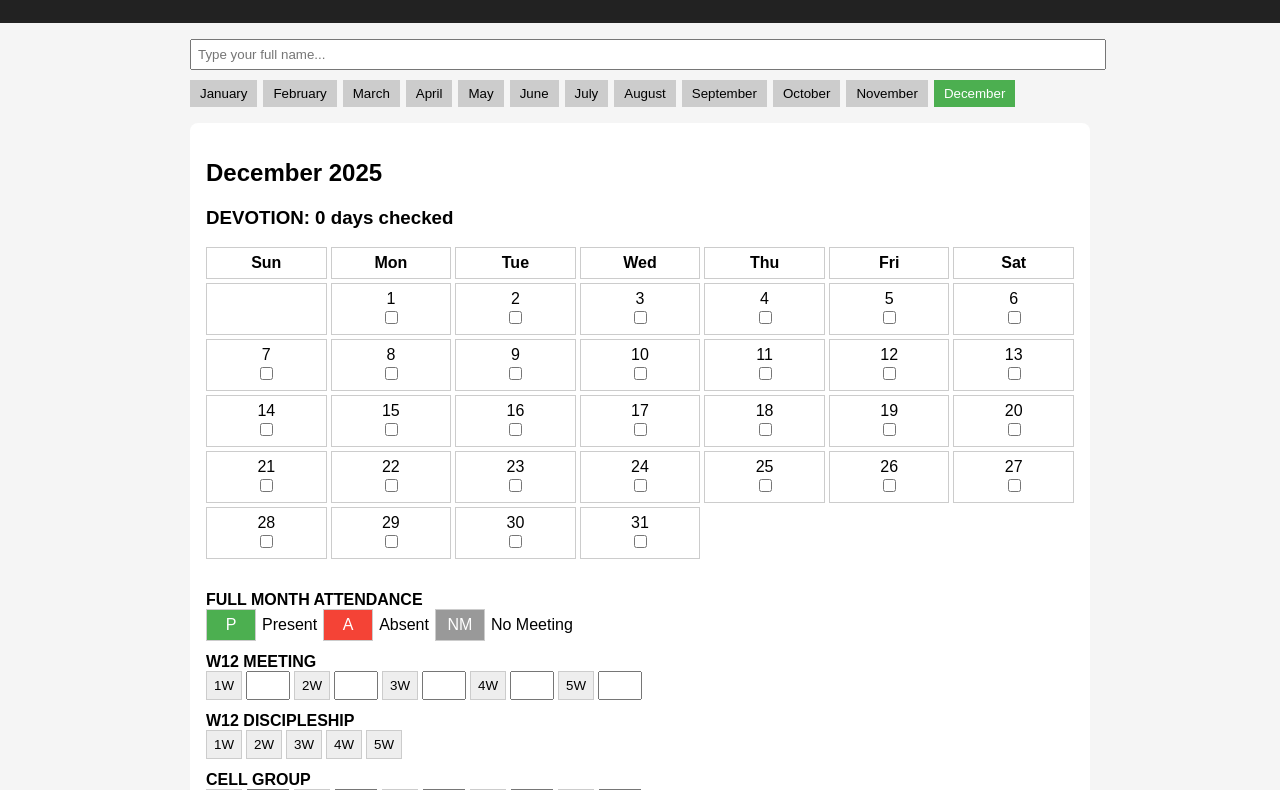
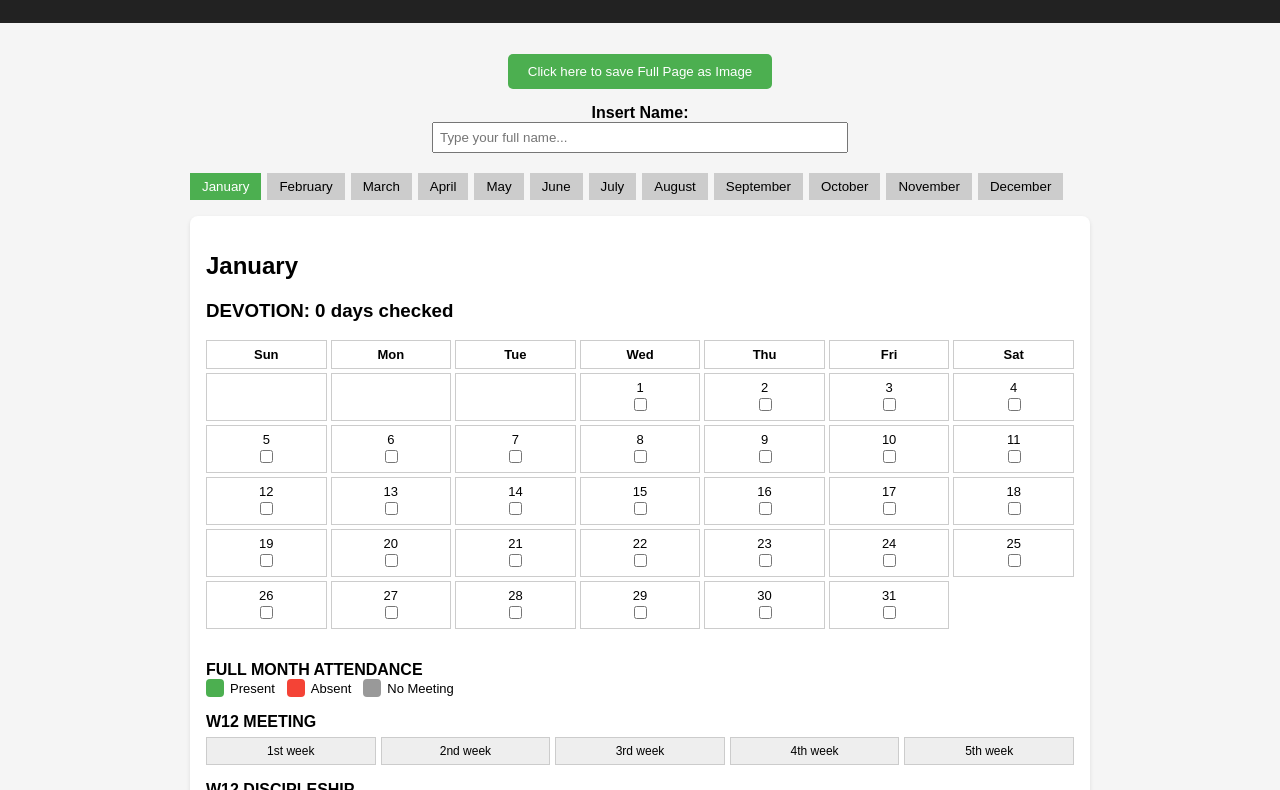
Before and after one commit to Oryhbrx/HANDout, a plain HTML site: page index.html in a window 1280 px wide. Shown: the part 89-879 px from the top of the page. Drawn offline with nearby package versions, Linux system fonts and the light colour scheme.

Commit message:
Refactor HTML structure and styles
Refactor styles and update header title for clarity.

```diff
--- a/index.html
+++ b/index.html
@@ -6,86 +6,160 @@
   <title>CYM Leader Tracker</title>
 
   <style>
-body { font-family: Arial, sans-serif; margin:0; background:#f5f5f5; }
-header { background:#222; color:#fff; padding:1em; text-align:center; }
-.container { max-width:900px; margin:auto; padding:1em; }
+    body {
+      font-family: Arial, sans-serif;
+      background: #f5f5f5;
+      margin: 0;
+    }
 
-.month-selector { display:flex; flex-wrap:wrap; gap:6px; margin-bottom:1em; }
-.month-selector button { padding:6px 10px; border:none; background:#ccc; cursor:pointer; }
-.month-selector button.active { background:#4CAF50; color:white; }
+    header {
+      background: #222;
+      color: #fff;
+      padding: 1em;
+      text-align: center;
+    }
 
-.form-section { background:#fff; padding:1em; border-radius:8px; }
+    .container {
+      max-width: 900px;
+      margin: auto;
+      padding: 1em;
+    }
+
+    .month-selector {
+      display: flex;
+      flex-wrap: wrap;
+      gap: 6px;
+      margin-bottom: 1em;
+    }
+
+    .month-selector button {
+      padding: 6px 12px;
+      border: none;
+      background: #ccc;
+      cursor: pointer;
+    }
+
+    .month-selector button.active {
+      background: #4CAF50;
+      color: white;
+    }
+
+    .form-section {
+      background: #fff;
+      padding: 1em;
+      border-radius: 8px;
+      box-shadow: 0 2px 4px rgba(0,0,0,0.1);
+    }
 
     .calendar {
-  display:grid;
-  grid-template-columns:repeat(7,1fr);
-  gap:4px;
-  margin-top:1em;
+      display: grid;
+      grid-template-columns: repeat(7, 1fr);
+      gap: 4px;
+      margin-top: 10px;
     }
-.calendar div { border:1px solid #ccc; padding:6px; text-align:center; }
 
-.attendance-section { margin-top:2em; }
+    .calendar div {
+      border: 1px solid #ccc;
+      padding: 6px;
+      font-size: 13px;
+      text-align: center;
+    }
 
-.attendance-row { display:flex; align-items:center; gap:6px; margin-bottom:12px; }
+    .attendance-section {
+      margin-top: 2em;
+    }
+
+    .attendance-section label {
+      font-weight: bold;
+      margin-top: 1em;
+      display: block;
+    }
 
     .attendance-grid {
-  display:grid;
-  grid-template-columns:repeat(10, auto);
-  gap:4px;
+      display: grid;
+      grid-template-columns: repeat(5, 1fr);
+      gap: 5px;
+      margin-top: 6px;
     }
 
-.attendance-grid button,
-.legend-btn {
-  padding:6px;
-  min-width:36px;
-  border:1px solid #ccc;
-  background:#eee;
-  cursor:pointer;
-  text-align:center;
+    .attendance-grid button {
+      padding: 6px;
+      border: 1px solid #ccc;
+      cursor: pointer;
+      background: #eee;
+      font-size: 12px;
     }
 
-button.P, .legend-present { background:#4CAF50; color:white; }
-button.A, .legend-absent { background:#f44336; color:white; }
-button.NM, .legend-nm { background:#999; color:white; }
+    .attendance-grid button.P { background:#4CAF50; color:#fff; }
+    .attendance-grid button.A { background:#f44336; color:#fff; }
+    .attendance-grid button.NM { background:#999; color:#fff; }
 
-.week-input {
-  width:32px;
-  padding:4px;
-  font-size:12px;
-  text-align:center;
+    /* LEGEND FIX */
+    .legend {
+      display: flex;
+      gap: 12px;
+      align-items: center;
+      margin-bottom: 12px;
+      font-size: 13px;
     }
-.legend-row {
-  display:flex;
-  align-items:center;
-  gap:6px;
-  margin-bottom:12px;
+
+    .legend-item {
+      display: flex;
+      align-items: center;
+      gap: 6px;
     }
+
+    .legend-box {
+      width: 18px;
+      height: 18px;
+      border-radius: 4px;
+    }
+
+    .legend-present { background:#4CAF50; }
+    .legend-absent { background:#f44336; }
+    .legend-nm { background:#999; }
   </style>
 </head>
 
 <body>
+
 <header>
-  <h1>CYM Leader Tracker</h1>
+  <h1>CYM 2025 Leader Tracker</h1>
   <div id="user-info"></div>
 </header>
 
 <div class="container">
 
-<input id="username" placeholder="Type your full name..." style="width:100%;padding:6px;margin-bottom:10px;">
+  <div style="text-align:center;margin:15px;">
+    <button onclick="saveFullPageImage()"
+      style="padding:10px 20px;background:#4CAF50;color:#fff;border:none;border-radius:5px;cursor:pointer;">
+      Click here to save Full Page as Image
+    </button>
+  </div>
+
+  <div style="text-align:center;margin-bottom:20px;">
+    <label><strong>Insert Name:</strong></label><br>
+    <input id="username" placeholder="Type your full name..."
+      style="padding:6px;width:80%;max-width:400px;">
+  </div>
 
   <div class="month-selector" id="month-selector"></div>
 
   <div class="form-section">
     <h2 id="month-title"></h2>
     <h3>DEVOTION: <span id="devotion-count">0</span> days checked</h3>
+
     <div id="calendar" class="calendar"></div>
-  <div id="attendance-forms" class="attendance-section"></div>
+
+    <div class="attendance-section" id="attendance-forms"></div>
+  </div>
 </div>
 
-</div>
+<script src="https://cdnjs.cloudflare.com/ajax/libs/html2canvas/1.4.1/html2canvas.min.js"></script>
 
 <script>
 const months=["January","February","March","April","May","June","July","August","September","October","November","December"];
+
 const sections=[
   "W12 MEETING",
   "W12 DISCIPLESHIP",
@@ -96,22 +170,18 @@ const sections=[
   "PRAYER MEETING"
 ];
 
-const today=new Date();
-let currentMonth=today.getMonth();
-const currentYear=today.getFullYear();
-
 const monthSelector=document.getElementById("month-selector");
 const calendarDiv=document.getElementById("calendar");
 const attendanceForms=document.getElementById("attendance-forms");
+const monthTitle=document.getElementById("month-title");
 
-function daysInMonth(m,y){ return new Date(y,m+1,0).getDate(); }
+let currentMonth=0;
 
 function renderMonthButtons(){
-monthSelector.innerHTML="";
   months.forEach((m,i)=>{
     const b=document.createElement("button");
     b.textContent=m;
-if(i===currentMonth)b.classList.add("active");
+    if(i===0)b.classList.add("active");
     b.onclick=()=>{
       currentMonth=i;
       document.querySelectorAll(".month-selector button").forEach(x=>x.classList.remove("active"));
@@ -125,93 +195,99 @@ monthSelector.appendChild(b);
 
 function renderCalendar(){
   calendarDiv.innerHTML="";
-document.getElementById("month-title").textContent=`${months[currentMonth]} ${currentYear}`;
+  monthTitle.textContent=months[currentMonth];
+  const year=2025;
+  const days=new Date(year,currentMonth+1,0).getDate();
 
   ["Sun","Mon","Tue","Wed","Thu","Fri","Sat"].forEach(d=>{
-const c=document.createElement("div");
-c.style.fontWeight="bold";
-c.textContent=d;
-calendarDiv.appendChild(c);
+    const h=document.createElement("div");
+    h.style.fontWeight="bold";
+    h.textContent=d;
+    calendarDiv.appendChild(h);
   });
 
-const first=new Date(currentYear,currentMonth,1).getDay();
+  const first=new Date(year,currentMonth,1).getDay();
   for(let i=0;i<first;i++)calendarDiv.appendChild(document.createElement("div"));
 
-let count=0;
-for(let d=1;d<=daysInMonth(currentMonth,currentYear);d++){
-const cell=document.createElement("div");
+  for(let i=1;i<=days;i++){
+    const c=document.createElement("div");
     const cb=document.createElement("input");
     cb.type="checkbox";
-const key=`devotion_${currentYear}_${currentMonth}_${d}`;
-cb.checked=JSON.parse(localStorage.getItem(key))||false;
-if(cb.checked)count++;
-cb.onchange=()=>{localStorage.setItem(key,cb.checked);renderCalendar();};
-cell.innerHTML=d+"<br>";
-cell.appendChild(cb);
-calendarDiv.appendChild(cell);
+    cb.checked=JSON.parse(localStorage.getItem(`dev_${currentMonth}_${i}`))||false;
+    cb.onchange=()=>{
+      localStorage.setItem(`dev_${currentMonth}_${i}`,cb.checked);
+      updateDevotion();
+    };
+    c.innerHTML=i+"<br>";
+    c.appendChild(cb);
+    calendarDiv.appendChild(c);
   }
-document.getElementById("devotion-count").textContent=count;
+  updateDevotion();
+}
+
+function updateDevotion(){
+  const total=[...calendarDiv.querySelectorAll("input")].filter(c=>c.checked).length;
+  document.getElementById("devotion-count").textContent=total;
 }
 
 function renderAttendance(){
-attendanceForms.innerHTML=`
+  attendanceForms.innerHTML="";
+
+  attendanceForms.innerHTML+=`
     <strong>FULL MONTH ATTENDANCE</strong>
-
-<div class="legend-row">
-  <div class="legend-btn legend-present">P</div><span>Present</span>
-  <div class="legend-btn legend-absent">A</div><span>Absent</span>
-  <div class="legend-btn legend-nm">NM</div><span>No Meeting</span>
+    <div class="legend">
+      <div class="legend-item"><div class="legend-box legend-present"></div>Present</div>
+      <div class="legend-item"><div class="legend-box legend-absent"></div>Absent</div>
+      <div class="legend-item"><div class="legend-box legend-nm"></div>No Meeting</div>
     </div>
   `;
 
-sections.forEach(section=>{
-attendanceForms.innerHTML+=`<strong>${section}</strong>`;
-const row=document.createElement("div");
-row.className="attendance-row";
+  sections.forEach(sec=>{
+    attendanceForms.innerHTML+=`<label>${sec}</label>`;
+    const g=document.createElement("div");
+    g.className="attendance-grid";
 
-const grid=document.createElement("div");
-grid.className="attendance-grid";
+    ["1st","2nd","3rd","4th","5th"].forEach((w,i)=>{
+      const b=document.createElement("button");
+      b.textContent=w+" week";
+      const key=`att_${currentMonth}_${sec}_${i}`;
+      const s=localStorage.getItem(key);
+      if(s)b.className=s;
+      b.onclick=()=>{
+        const n=b.className==="P"?"A":b.className==="A"?"NM":"P";
+        b.className=n;
+        localStorage.setItem(key,n);
+      };
+      g.appendChild(b);
+    });
 
-for(let w=1;w<=5;w++){
-const btn=document.createElement("button");
-btn.textContent=w+"W";
-const key=`attendance_${currentYear}_${currentMonth}_${section}_${w}`;
-btn.className=localStorage.getItem(key)||"";
-btn.onclick=()=>{
-btn.className=btn.className==="P"?"A":btn.className==="A"?"NM":"P";
-localStorage.setItem(key,btn.className);
-};
-grid.appendChild(btn);
-
-if(section==="W12 MEETING"||section==="CELL GROUP"){
-const input=document.createElement("input");
-input.type="number";
-input.min=0;
-input.max=99;
-input.className="week-input";
-const ikey=`attendees_${currentYear}_${currentMonth}_${section}_${w}`;
-input.value=localStorage.getItem(ikey)||"";
-input.oninput=()=>localStorage.setItem(ikey,input.value);
-grid.appendChild(input);
-}
+    attendanceForms.appendChild(g);
+  });
 }
 
-row.appendChild(grid);
-attendanceForms.appendChild(row);
+function saveFullPageImage(){
+  html2canvas(document.body).then(c=>{
+    const a=document.createElement("a");
+    a.download="cym-tracker.png";
+    a.href=c.toDataURL();
+    a.click();
   });
 }
 
 const username=document.getElementById("username");
-username.value=localStorage.getItem("username")||"";
-document.getElementById("user-info").textContent=username.value?"User: "+username.value:"";
 username.oninput=()=>{
   localStorage.setItem("username",username.value);
   document.getElementById("user-info").textContent="User: "+username.value;
+};
+window.onload=()=>{
+  const n=localStorage.getItem("username");
+  if(n){username.value=n;document.getElementById("user-info").textContent="User: "+n;}
 };
 
 renderMonthButtons();
 renderCalendar();
 renderAttendance();
 </script>
+
 </body>
 </html>
```
Lines whose indentation alone changed are shown as unchanged.
